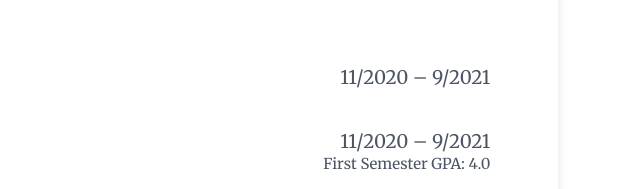
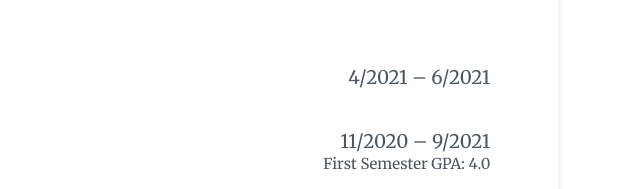
Before and after one commit to MahmoudFawzyKhalil/resume, a plain HTML site: page index.html in a window 1280 px wide. Shown: the part 1156-1345 px from the top of the page, 640-1280 px from the left. Drawn offline with Linux system fonts and the light colour scheme; a script that the page names is missing.

Commit message:
Changed CodeInPlace date

```diff
--- a/index.html
+++ b/index.html
@@ -489,7 +489,7 @@
 
               Code in Place
             </p>
-            <p class="item-date">11/2020 – 9/2021</p>
+            <p class="item-date">4/2021 – 6/2021</p>
           </div>
           <div class="item-subtitle-container">
             <p class="item-subtitle-no-margin">
```
